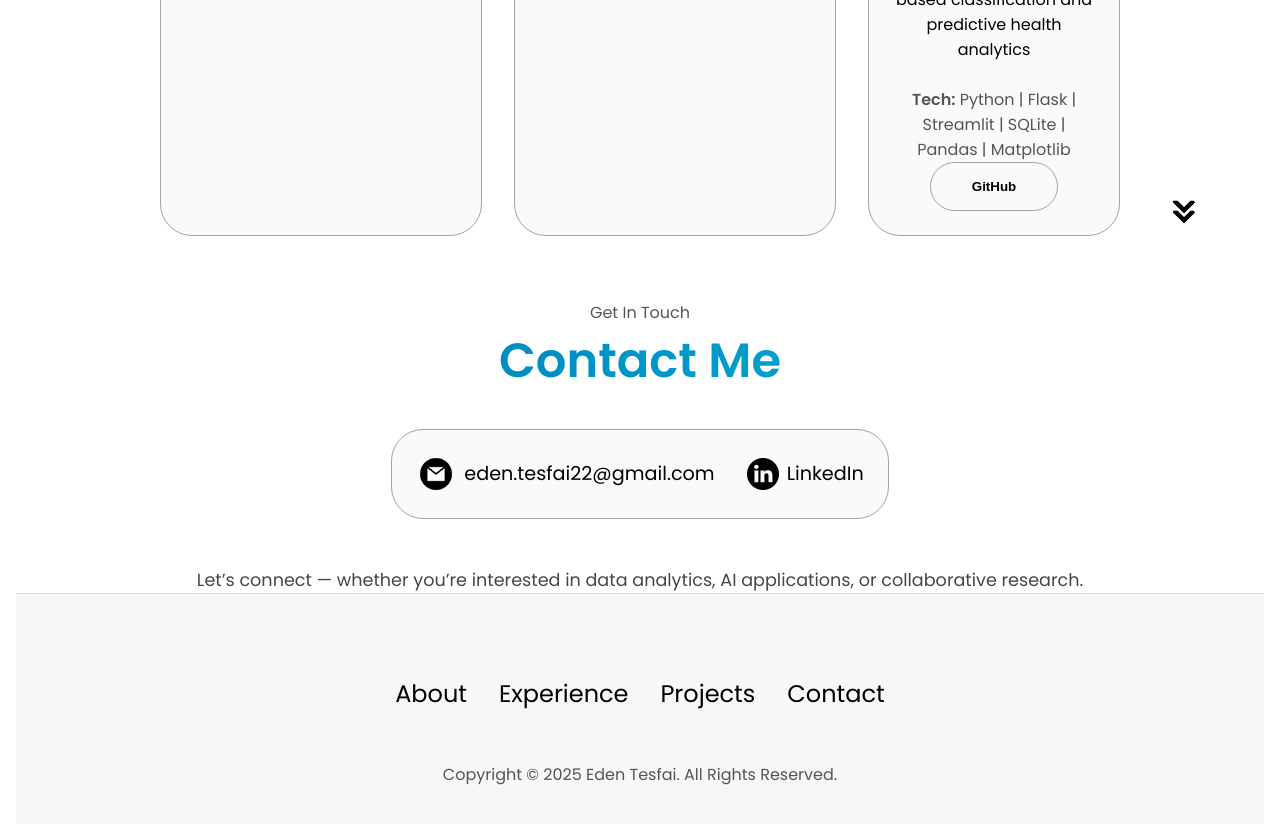
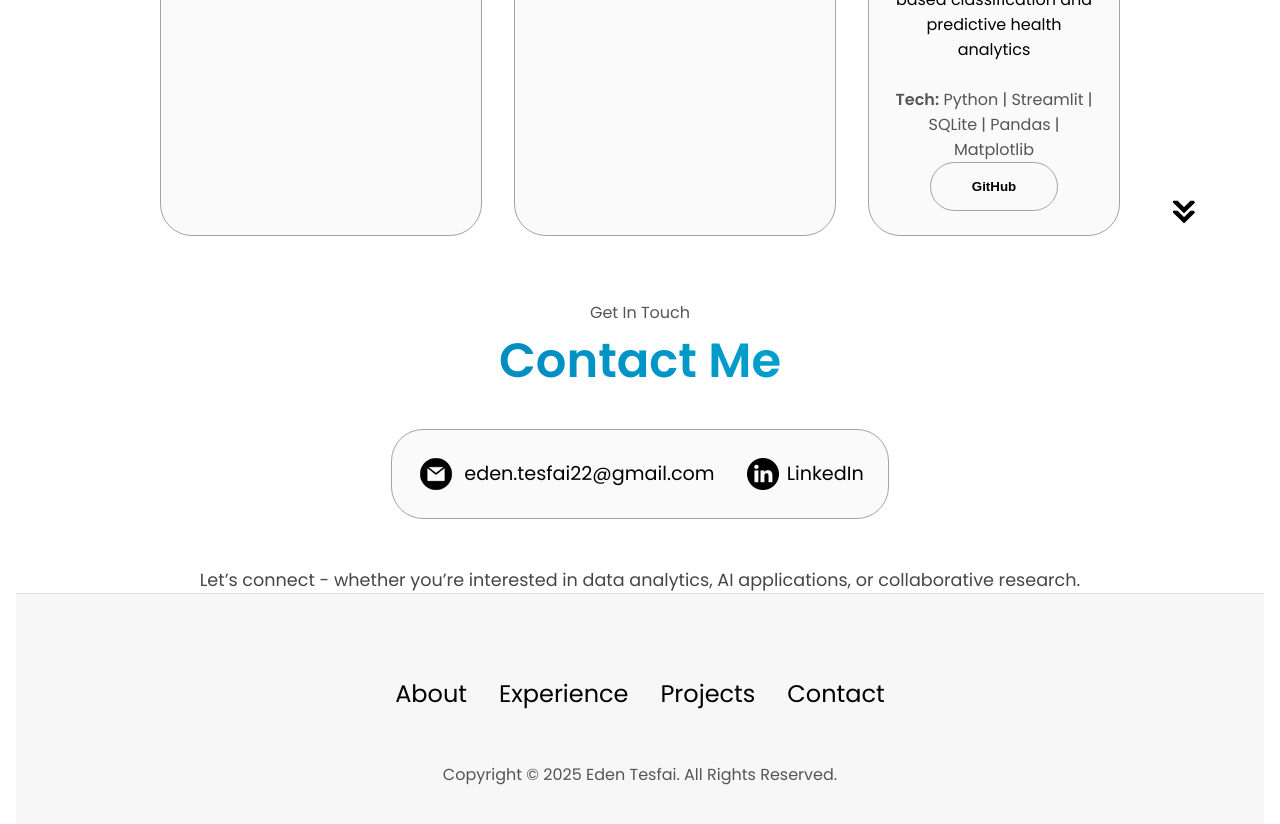
Before and after one commit to etesfa01/etesfa01.github.io, a plain HTML site: page index.html in a window 1280 px wide. Shown: the part 3970-4794 px from the top of the page. Drawn offline with Linux system fonts and the light colour scheme.

Commit message:
Update index.html

```diff
--- a/index.html
+++ b/index.html
@@ -299,7 +299,7 @@
               <li>Integrated alert system for threshold breaches and real-time event logging</li>
               <li>Prepared data for ML-based classification and predictive health analytics</li>
             </ul><br>
-            <p><b>Tech:</b> Python | Flask | Streamlit | SQLite | Pandas | Matplotlib</p>
+            <p><b>Tech:</b> Python | Streamlit | SQLite | Pandas | Matplotlib</p>
             <div class="btn-container">
               <button class="btn btn-color-2 project-btn"
                       onclick="location.href='https://github.com/etesfa01/iomt-device-simulator'">
@@ -340,7 +340,7 @@
         </div>
       </div>
       <p class="center-text">
-        Let’s connect — whether you’re interested in data analytics, AI
+        Let’s connect - whether you’re interested in data analytics, AI
         applications, or collaborative research.
       </p>
     </section>
```
